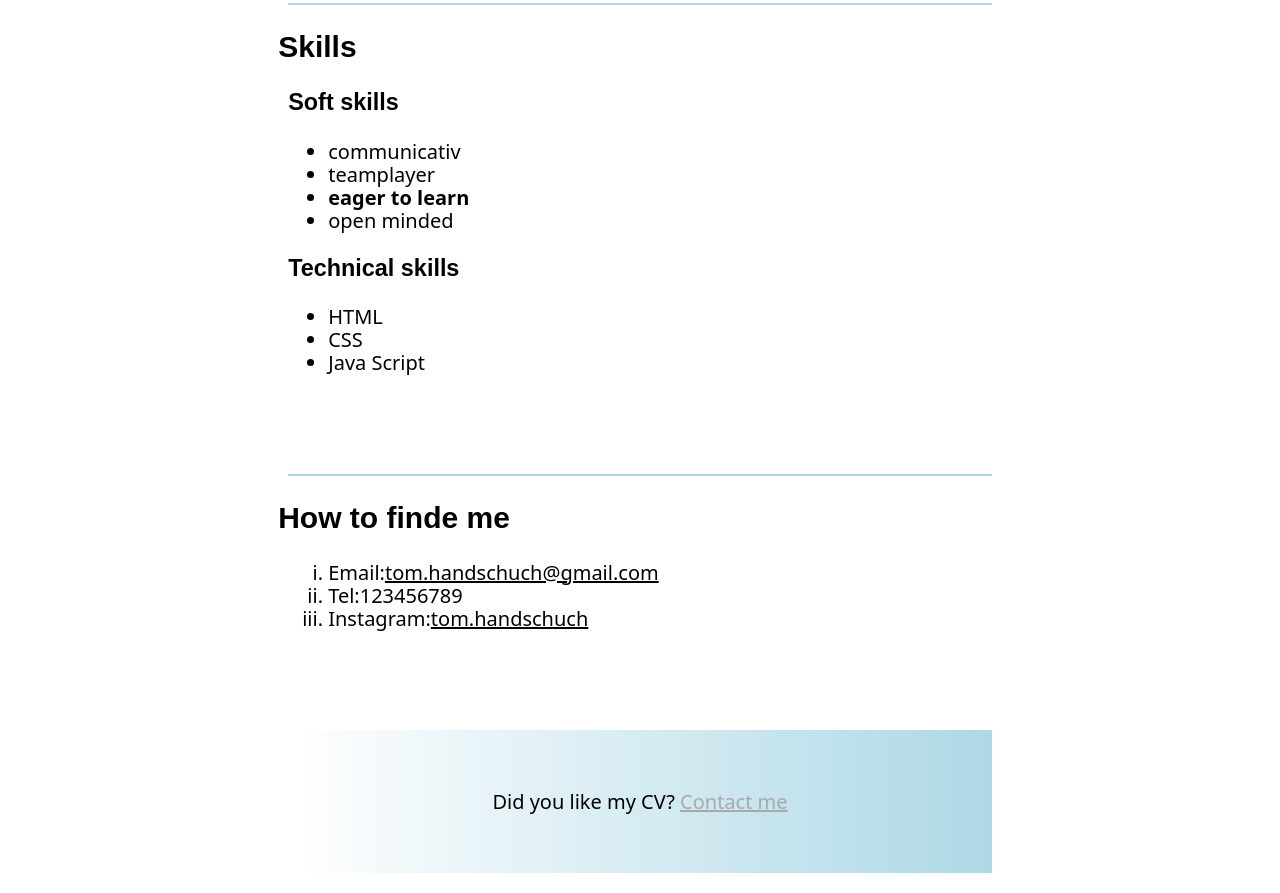
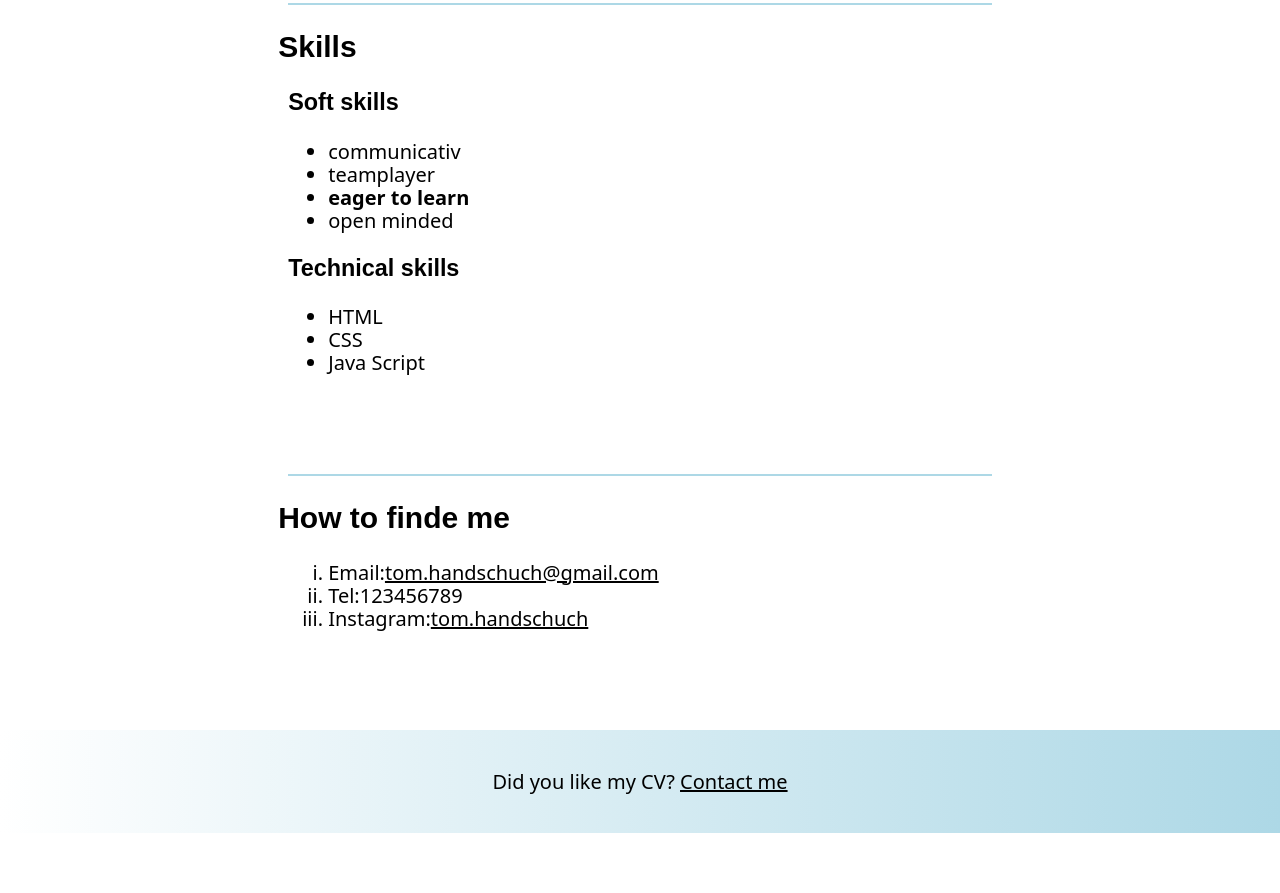
Before and after one commit to tomhandschuch/html.test, a plain HTML site: page index.html in a window 1280 px wide. Shown: the part 1131-2024 px from the top of the page. After the commit the page ends 1964 px from the top, so only its background shows below. Drawn offline with nearby package versions, Linux system fonts and the light colour scheme.

Commit message:
feat: changed footer

```diff
--- a/index.html
+++ b/index.html
@@ -13,6 +13,7 @@ href="https://unpkg.com/modern-normalize@latest/modern-normalize.css">
 </head>
 
 <body>
+    <!-- HEADER -->
     <header>
         <div class="heading-group">
         <h1 class="main-header">Tom Handschuch</h1>
@@ -26,6 +27,7 @@ href="https://unpkg.com/modern-normalize@latest/modern-normalize.css">
         </nav>
         <aside>Hire me</aside>
     </header>
+    <!-- MAIN -->
     <main>
         <article id="profile">
                 <h2>Profile</h2>
@@ -44,6 +46,7 @@ href="https://unpkg.com/modern-normalize@latest/modern-normalize.css">
             <p>My former coding expirience is a little bit of <strong>coding with my friends</strong> and sometimes
             <strong>coding on the CNC machines</strong> in my old company.</p>
         </article>
+
         <article id="skills">
                 <h2>Skills</h2>
             <h3>Soft skills</h3>
@@ -60,6 +63,7 @@ href="https://unpkg.com/modern-normalize@latest/modern-normalize.css">
                 <li>Java Script</li>
             </ul>
         </article>
+
         <article id="findme">
                 <h2>How to finde <strong>me</strong></h2>
             <ol type="i">
@@ -68,10 +72,13 @@ href="https://unpkg.com/modern-normalize@latest/modern-normalize.css">
                 <li>Instagram:<a href="tom.handschuchinstaaccount">tom.handschuch</a></li>
             </ol>
         </article>
-        <footer>
-            <p>Did you like my CV? <a href="tom.handschuch@gmail.com">Contact me</a></p>
-        </footer>
     </main>
+    <!-- FOOTER -->
+    <footer>
+        <div class="footer-container">
+            <div>Did you like my CV? <a href="tom.handschuch@gmail.com">Contact me</a></div>
+        </div>
+    </footer>
 </body>
 
 </html>
--- a/style.css
+++ b/style.css
@@ -145,8 +145,16 @@ nav {
 }
 
 footer {
-  margin-top: 5rem;
+  margin-top: 3rem;
   background-image: linear-gradient(270deg, lightblue, white);
   padding: 2rem;
+}
+
+.footer-container {
   text-align: center;
+  margin: 0;
 }
+
+footer a:link {
+   color: black;
+}
```
